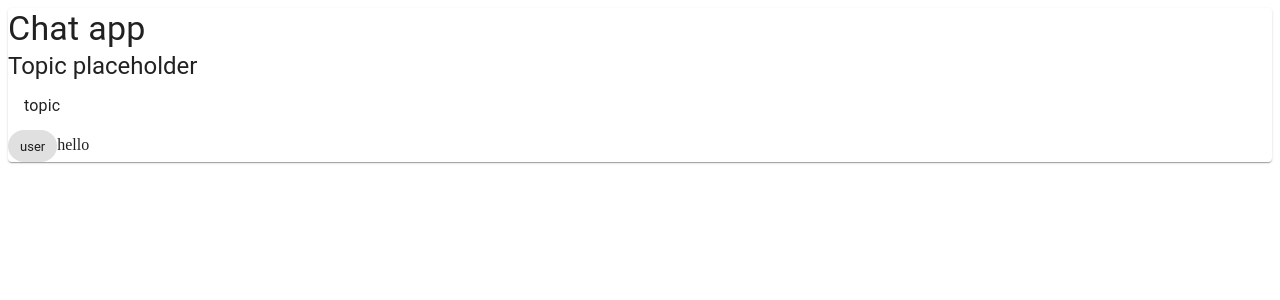
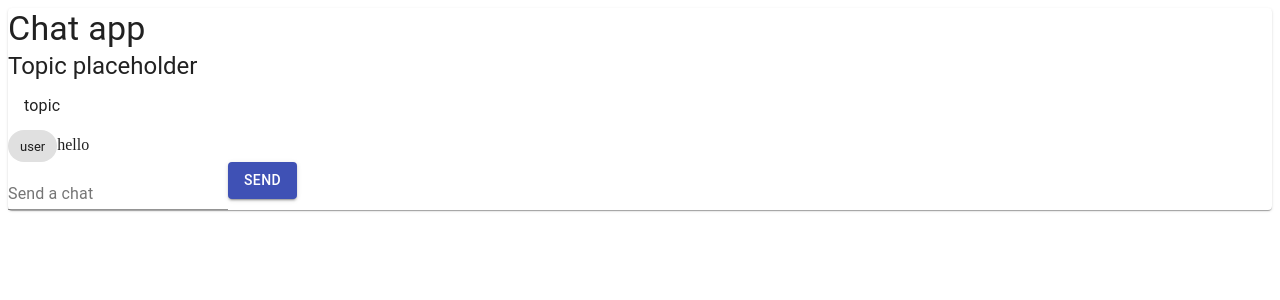
Before and after one commit to erikwesterberg/Live-Chat-App, a React (Create React App) app: page / in a window 1280 px wide. Shown: the top 300 px of the page. Built offline with nearby package versions, Linux system fonts and the light colour scheme.

Commit message:
adds a send button and a textfield for chatmessage

```diff
--- a/src/Dashboard.js
+++ b/src/Dashboard.js
@@ -5,6 +5,9 @@
 import ListItem from "@material-ui/core/ListItem";
 import Chip from '@material-ui/core/Chip';
 import ListItemText from "@material-ui/core/ListItemText";
+import Button from '@material-ui/core/Button';
+import TextField from '@material-ui/core/TextField';
+
 
 const useStyles = makeStyles(theme => ({
   root: {
@@ -69,7 +72,18 @@
             }
           </div>
         </div>
-        <div className={classes.flex}></div>
+        <div className={classes.flex}>
+        <TextField
+        label="Send a chat"
+        className={classes.chatBox}
+        // value={values.name}
+        // onChange={handleChange('name')}
+
+      />
+        <Button variant="contained" color="primary" className={classes.button}>
+        Send
+      </Button>
+        </div>
       </Paper>
     </div>
   );
```
